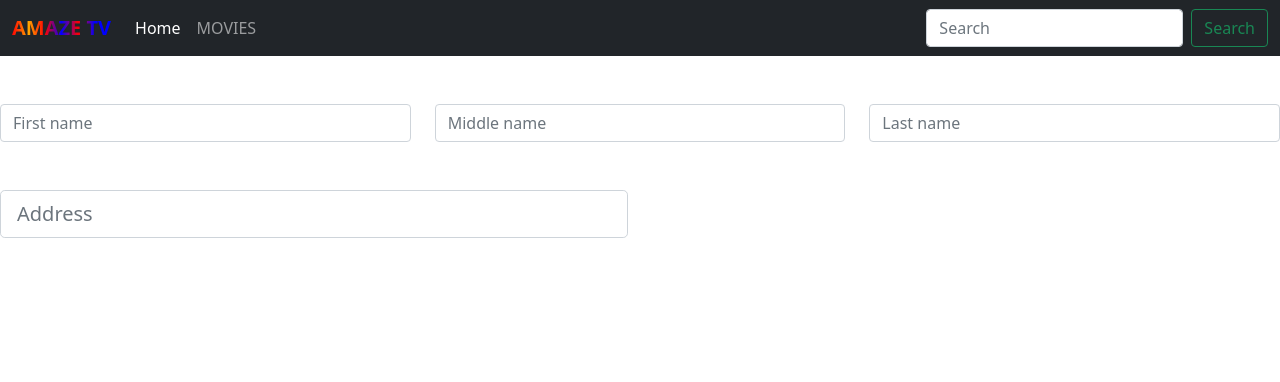
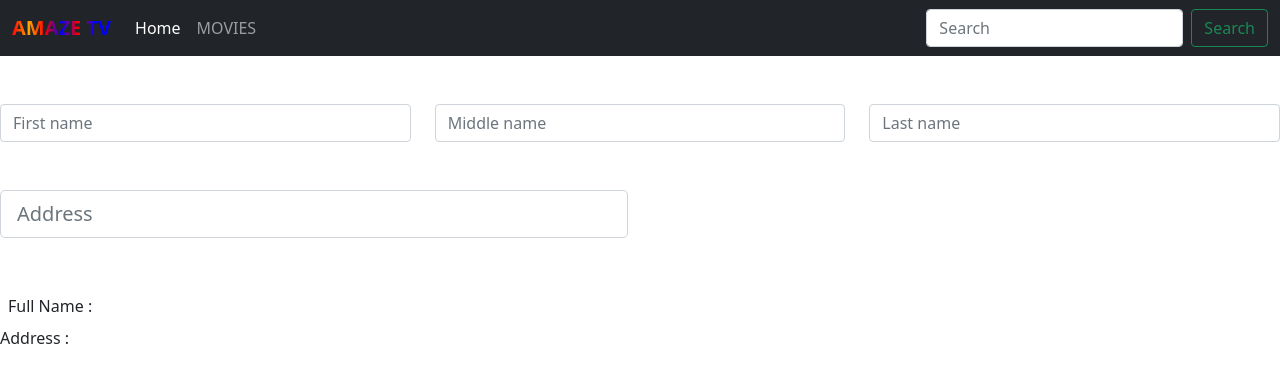
Before and after one commit to srjadhav886/mini-web, a React (Create React App) app: page / in a window 1280 px wide. Shown: the top 382 px of the page. Built offline with nearby package versions, Linux system fonts and the light colour scheme.

Commit message:
Add existing file

```diff
--- a/src/App.js
+++ b/src/App.js
@@ -1,4 +1,5 @@
 import './App.css'
+import { useState } from "react";
 export default function Instagram() {
   return (
     <>
@@ -9,6 +10,29 @@ export default function Instagram() {
 }
 
 function Navbar() {
+
+  let [msg, setMsg] = useState("");
+
+  const changeMessage = (e) => {
+    setMsg(e.target.value);
+  };
+
+  let [msg1, setMsg1] = useState("");
+
+  const changeMessage1 = (e) => {
+    setMsg1(e.target.value);
+  };
+  let [msg2, setMsg2] = useState("");
+
+  const changeMessage2 = (e) => {
+    setMsg2(e.target.value);
+  };
+  let [msg3, setMsg3] = useState("");
+
+  const changeMessage3 = (e) => {
+    setMsg3(e.target.value);
+  };
+
   return (
     <>
       <nav className="navbar navbar-expand-lg navbar-dark bg-dark">
@@ -35,20 +59,31 @@ function Navbar() {
       </nav>
       <div className="row mt-5">
         <div className="col">
-          <input type="text" className="form-control" placeholder="First name" aria-label="First name" />
+          <input type="text" className="form-control" placeholder="First name" aria-label="First name" value={msg} onChange={changeMessage} />
         </div>
         <div className="col">
-          <input type="text" className="form-control" placeholder="Middle name" aria-label="Middle name" />
+          <input type="text" className="form-control" placeholder="Middle name" aria-label="Middle name" value={msg1} onChange={changeMessage1} />
         </div>
         <div className="col">
-          <input type="text" className="form-control" placeholder="Last name" aria-label="Last name" />
+          <input type="text" className="form-control" placeholder="Last name" aria-label="Last name" value={msg2} onChange={changeMessage2} />
         </div>
       </div>
       <div className="row mt-5">
         <div className="col-6 ">
-          <input type="text" className="form-control form-control-lg" placeholder="Address" aria-label="Address" />
+          <input type="text" className="form-control form-control-lg" placeholder="Address" aria-label="Address" value={msg3} onChange={changeMessage3} />
         </div>
       </div>
+
+
+
+      <div className='col mt-5 d-flex ' >
+
+        <div className="p-2">    Full Name :   {msg2}</div>    <div className="p-2" >{msg} </div>    <div className="p-2">{msg2} </div>
+
+
+      </div>
+
+      <div className=''>Address : {msg3}</div>
     </>
   );
 }
```
